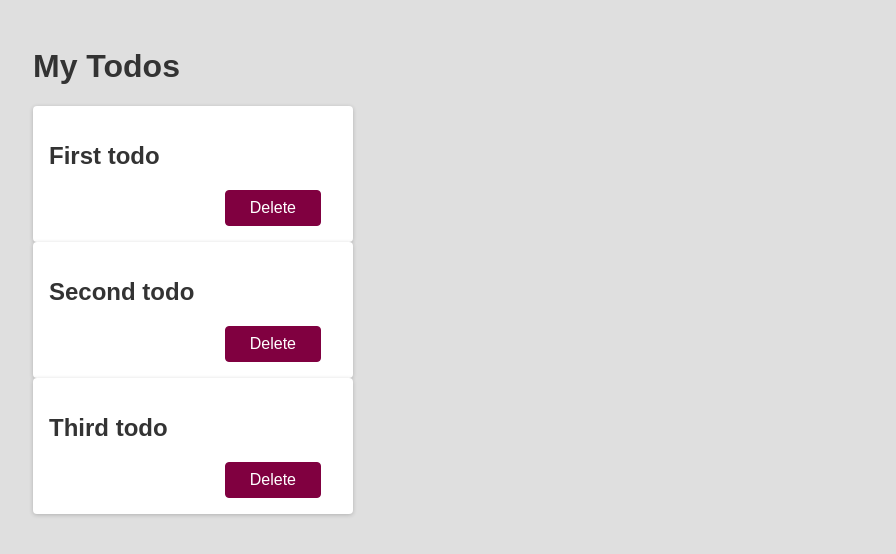
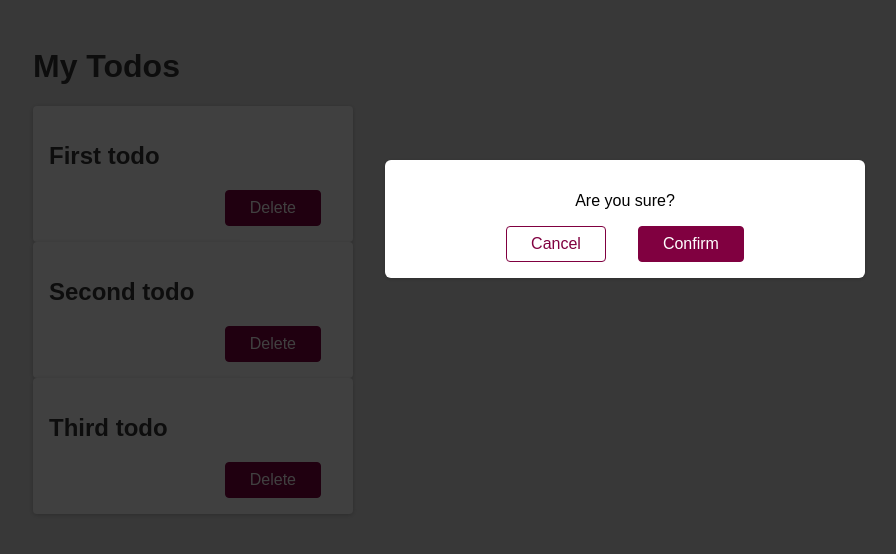
Before and after one commit to startswithzed/i-react-now, a React (Vite) app: page / in a window 1280 px wide. Shown: the top 554 px of the page, without its empty margins (15-911 px from the left). Built offline with nearby package versions, Linux system fonts and the light colour scheme.

Commit message:
feat(todo): add delete confirmation modal

```diff
--- a/src/App.jsx
+++ b/src/App.jsx
@@ -1,5 +1,7 @@
 import './index.css'
 import Todo from './components/Todo'
+import Modal from './components/Modal'
+import Backdrop from './components/Backdrop'
 
 function App() {
   return (
@@ -8,6 +10,8 @@
       <Todo title='First todo'/>
       <Todo title='Second todo'/>
       <Todo title='Third todo'/>
+      <Modal />
+      <Backdrop />
     </div>
   )
 }
--- /dev/null
+++ b/src/components/Backdrop.jsx
@@ -0,0 +1,7 @@
+import '../index.css'
+
+function Backdrop() {
+  return <div className='backdrop' />
+}
+
+export default Backdrop
--- /dev/null
+++ b/src/components/Modal.jsx
@@ -0,0 +1,13 @@
+import '../index.css'
+
+function Modal() {
+  return (
+    <div className='modal'>
+      <p>Are you sure?</p>
+      <button className='btn btn--alt'>Cancel</button>
+      <button className='btn'>Confirm</button>
+    </div>
+  )
+}
+
+export default Modal
```
